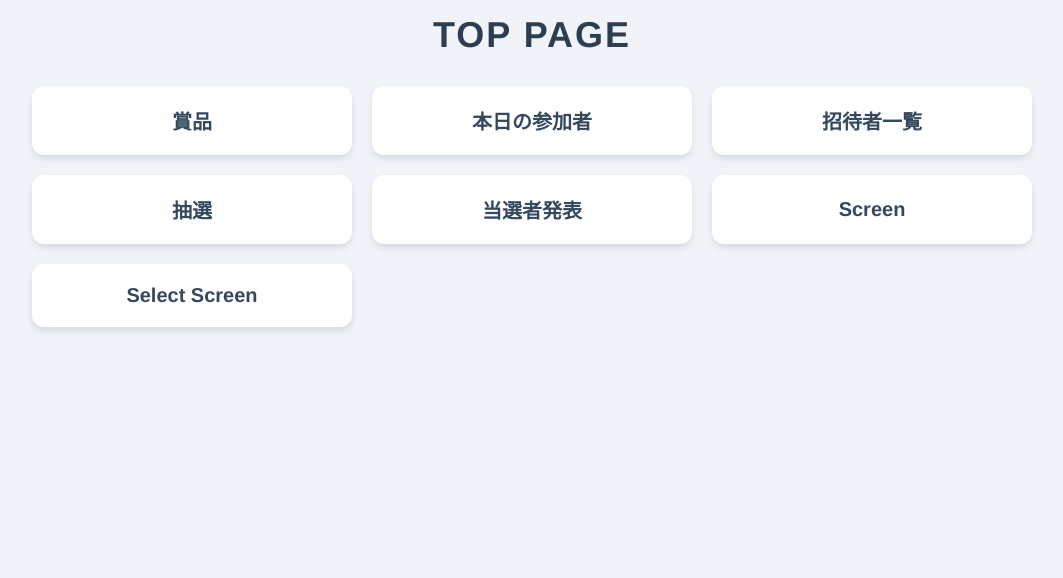
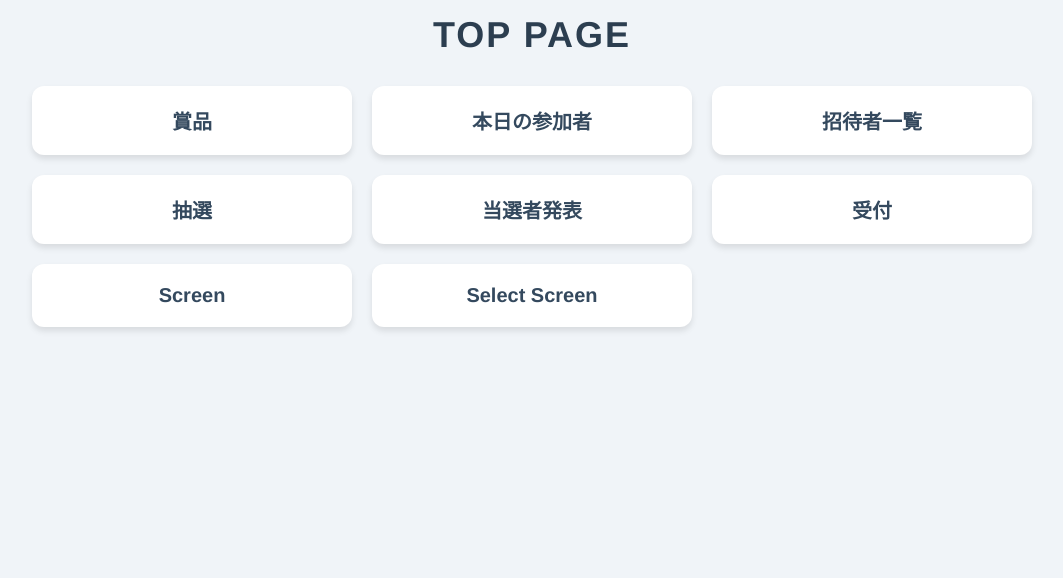
Before and after one commit to tztechno/vercel_flask_party, a Flask app: page / in a window 1280 px wide. Shown: the part 262-840 px from the top of the page, without its empty margins (108-1171 px from the left). Run offline with Flask 3, Linux system fonts and the light colour scheme.

Commit message:
2024-10-15

```diff
--- a/app.py
+++ b/app.py
@@ -32,6 +32,10 @@ def static_files(filename):
 @app.route('/')
 def index():
     return render_template('index.html')
+
+@app.route('/qr_read')
+def index():
+    return render_template('qr_read.html')
 
 # /shuffle ルート：シャッフル結果を表示
 @app.route('/shuffle')
--- a/templates/index.html
+++ b/templates/index.html
@@ -101,6 +101,9 @@
             <a href="/confirm" target="_blank">当選者発表</a>
         </div>
         <div class="card">
+            <a href="/qr_read" target="_blank">受付</a>
+        </div>
+        <div class="card">
             <a href="/screen" target="_blank">Screen</a>
         </div>
         <div class="card">
```
Also changed, not shown: templates/qr_read.html (renamed from qr_read.html).
